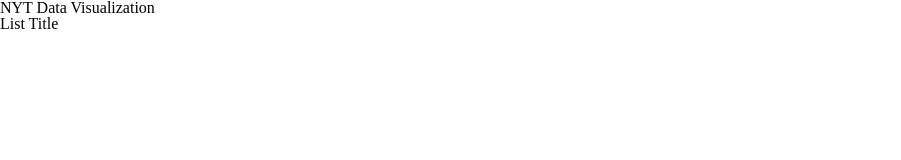
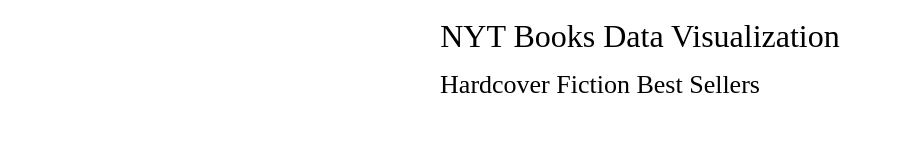
Before and after one commit to cathanderson/Book-Lister, a website built with webpack: page index.html in a window 1280 px wide. Shown: the whole page, without its empty margins (0-901 px from the left). Built offline with Linux system fonts and the light colour scheme; no server answers.

Commit message:
messed around with titles css

```diff
--- a/index.html
+++ b/index.html
@@ -13,11 +13,11 @@
 <body>
 
 <header>
-    <h1 id="app-title">NYT Data Visualization</h1>
+    <h1 id="app-title">NYT Books Data Visualization</h1>
 </header>
 
 <main>
-    <h2 id="list-title">List Title</h2>
+    <h2 id="list-title">Hardcover Fiction Best Sellers</h2>
     <section id="card-holder"></section>
 </main>
 
--- a/src/index.scss
+++ b/src/index.scss
@@ -1,2 +1,3 @@
 @import "./styles/reset.css";
-@import "./styles/card.css";
+@import "./styles/cards.css";
+@import "./styles/header.css";
--- a/src/styles/card.css
+++ b/src/styles/cards.css
@@ -1,19 +1,22 @@
 #list-title {
-    display: block;
+    display: flex;
+    justify-content: center;
+    font-size: 26;
+}
+
+main {
+    width: 1200px;
 }
 
 section {
-    width: 1200px;
     display: flex;
     flex-flow: wrap;
     justify-content: center;
-    /* transform: translate(-50%, -50%); */
 }
 
 .card {
     border: 3px solid;
     margin: 30px;
-    /* padding: 30px; */
     width: 300px;
     height: 550px;
     transform-style: preserve-3d;
@@ -49,5 +52,4 @@
 img {
     height: 350px;
     width: auto;
-    /* align-items: center; */
 }
--- /dev/null
+++ b/src/styles/header.css
@@ -0,0 +1,6 @@
+#app-title {
+    display: flex;
+    justify-content: center;
+    font-size: 32;
+    padding: 20px 0px 20px 0px;
+}
```
Also changed, not shown: dist/main.css, dist/main.js, src/scripts/data_fetcher.js (line endings or trailing spaces).
